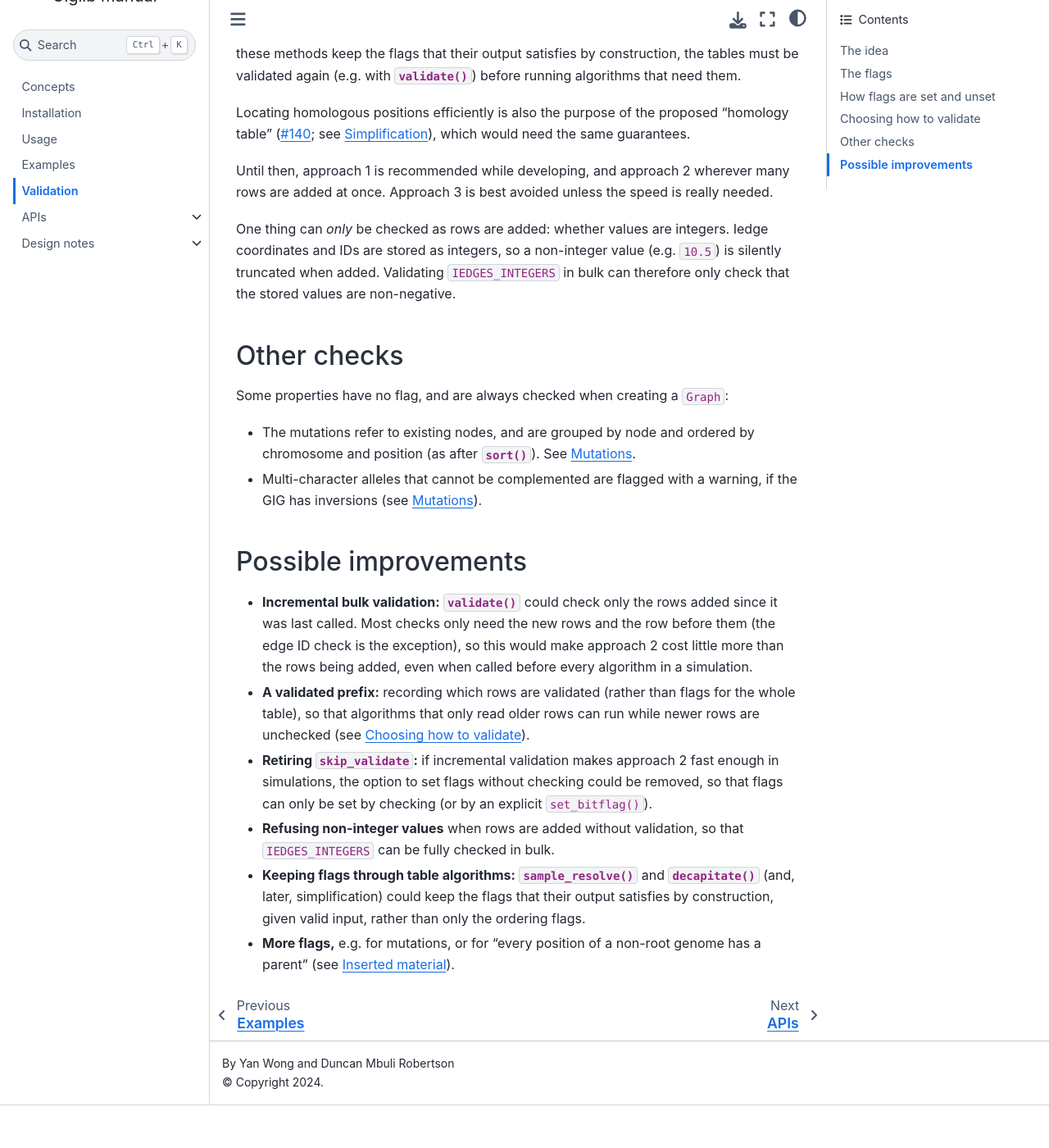
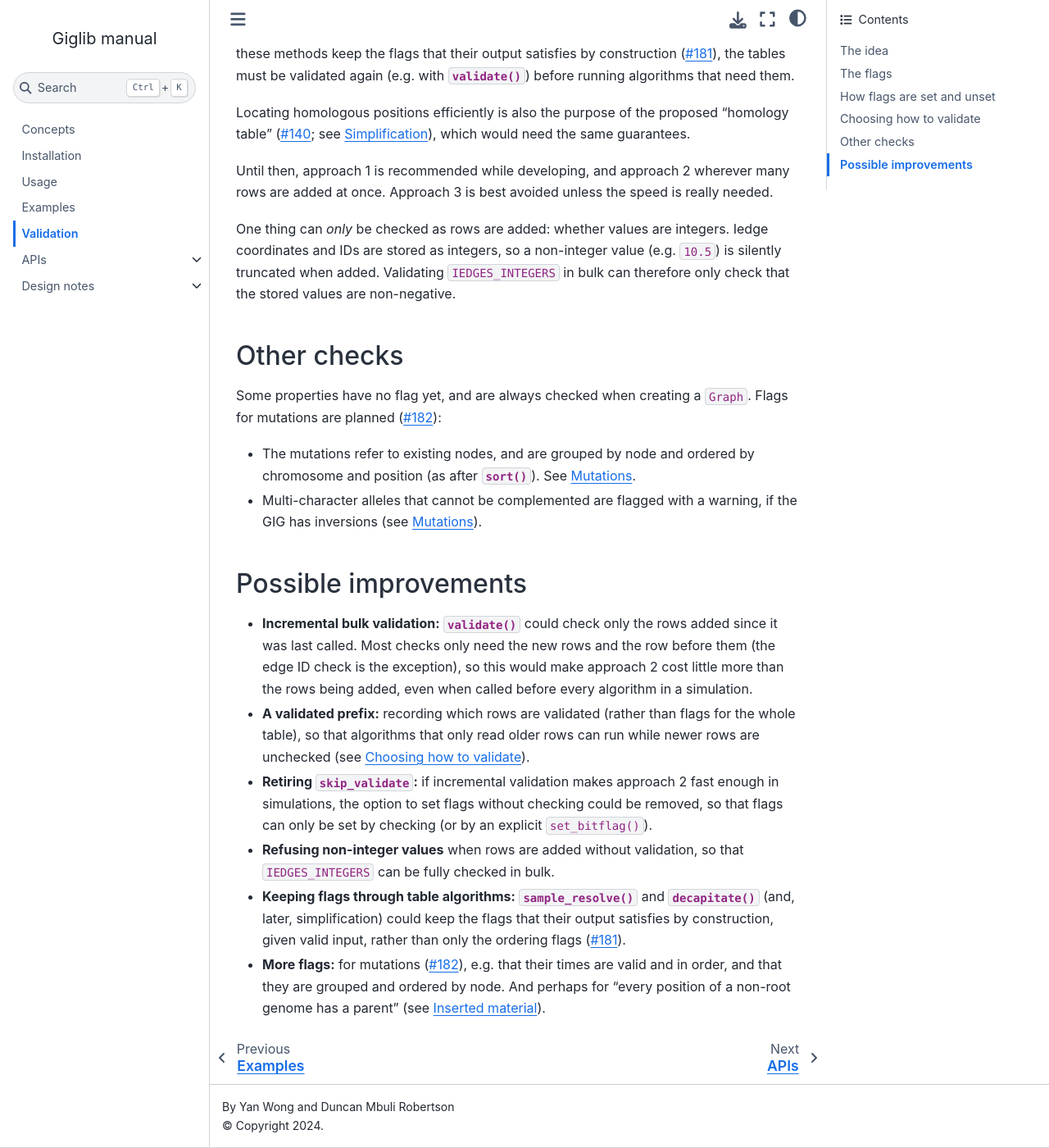
Before and after one commit to hyanwong/giglib, a Jupyter Book: the page built from docs/validation.md, in a window 1280 px wide and 1400 px high, scrolled down 5912 px. Shown: the whole window at 82% size. Built offline with Jupyter Book 1.0.4 settings and Sphinx 7.4.7 and the Sphinx Book theme 1.1.4, drawn with Linux system fonts in a browser that asks for light colours; before the commit the page ends 7260 px from its top, so only the background shows below that.

Commit message:
Link the Validation page to the issues on flags (#181, #182)
Co-Authored-By: Claude Opus 5.5 <noreply@anthropic.com>

```diff
--- a/docs/validation.md
+++ b/docs/validation.md
@@ -219,8 +219,9 @@ currently need, and the flags they leave on their output (given valid input):
 
 So after `sample_resolve()` or `decapitate()`, the tables lose guarantees (e.g. that parents are
 older than children) that in fact still hold, as the output is built from valid input. Until these
-methods keep the flags that their output satisfies by construction, the tables must be validated
-again (e.g. with {meth}`~giglib.Tables.validate`) before running algorithms that need them.
+methods keep the flags that their output satisfies by construction ({issue}`181`), the tables
+must be validated again (e.g. with {meth}`~giglib.Tables.validate`) before running algorithms that
+need them.
 
 Locating homologous positions efficiently is also the purpose of the proposed "homology table"
 ({issue}`140`; see {ref}`sec_design_simplification`), which would need the same guarantees.
@@ -237,7 +238,8 @@ stored values are non-negative.
 
 ## Other checks
 
-Some properties have no flag, and are always checked when creating a `Graph`:
+Some properties have no flag yet, and are always checked when creating a `Graph`. Flags for
+mutations are planned ({issue}`182`):
 
 - The mutations refer to existing nodes, and are grouped by node and ordered by chromosome and
   position (as after {meth}`~giglib.Tables.sort`). See {ref}`sec_design_mutations`.
@@ -262,6 +264,8 @@ Some properties have no flag, and are always checked when creating a `Graph`:
   `IEDGES_INTEGERS` can be fully checked in bulk.
 - **Keeping flags through table algorithms:** {meth}`~giglib.Tables.sample_resolve` and
   {meth}`~giglib.Tables.decapitate` (and, later, simplification) could keep the flags that their
-  output satisfies by construction, given valid input, rather than only the ordering flags.
-- **More flags,** e.g. for mutations, or for "every position of a non-root genome has a parent"
-  (see {ref}`sec_design_insertions`).
+  output satisfies by construction, given valid input, rather than only the ordering flags
+  ({issue}`181`).
+- **More flags:** for mutations ({issue}`182`), e.g. that their times are valid and in order,
+  and that they are grouped and ordered by node. And perhaps for "every position of a non-root
+  genome has a parent" (see {ref}`sec_design_insertions`).
```
